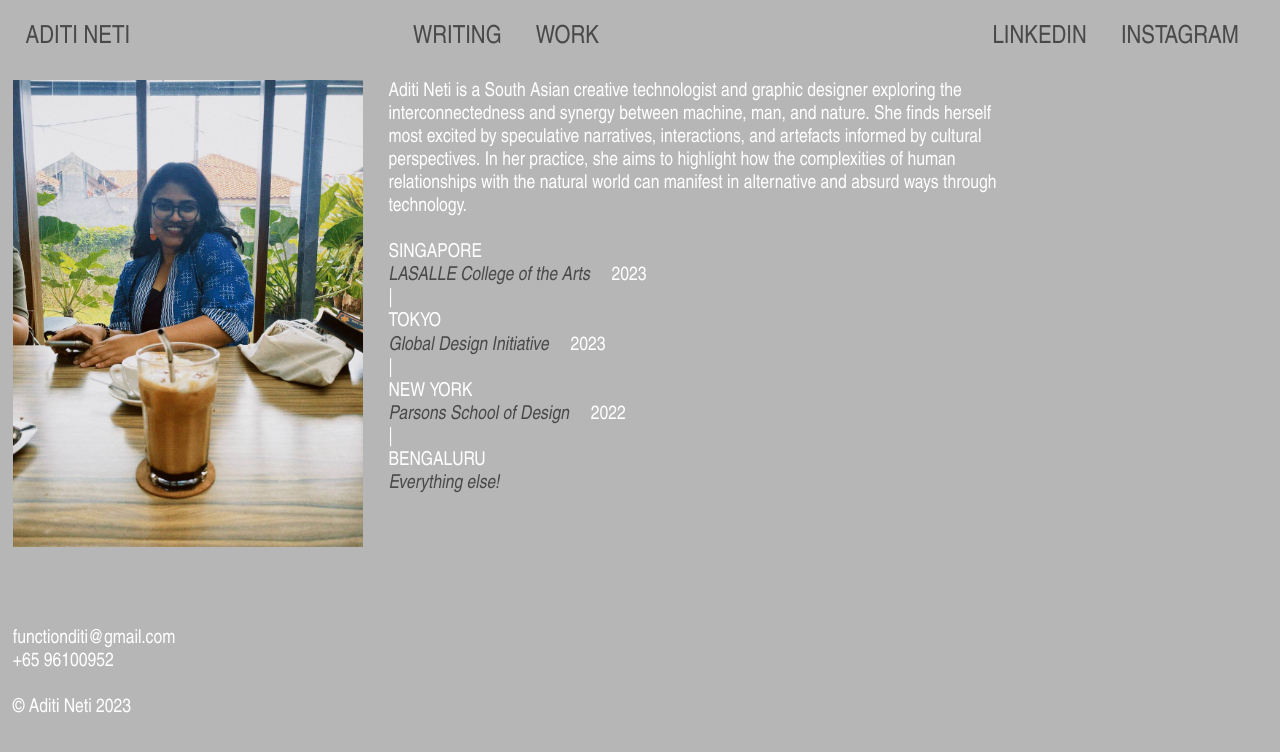
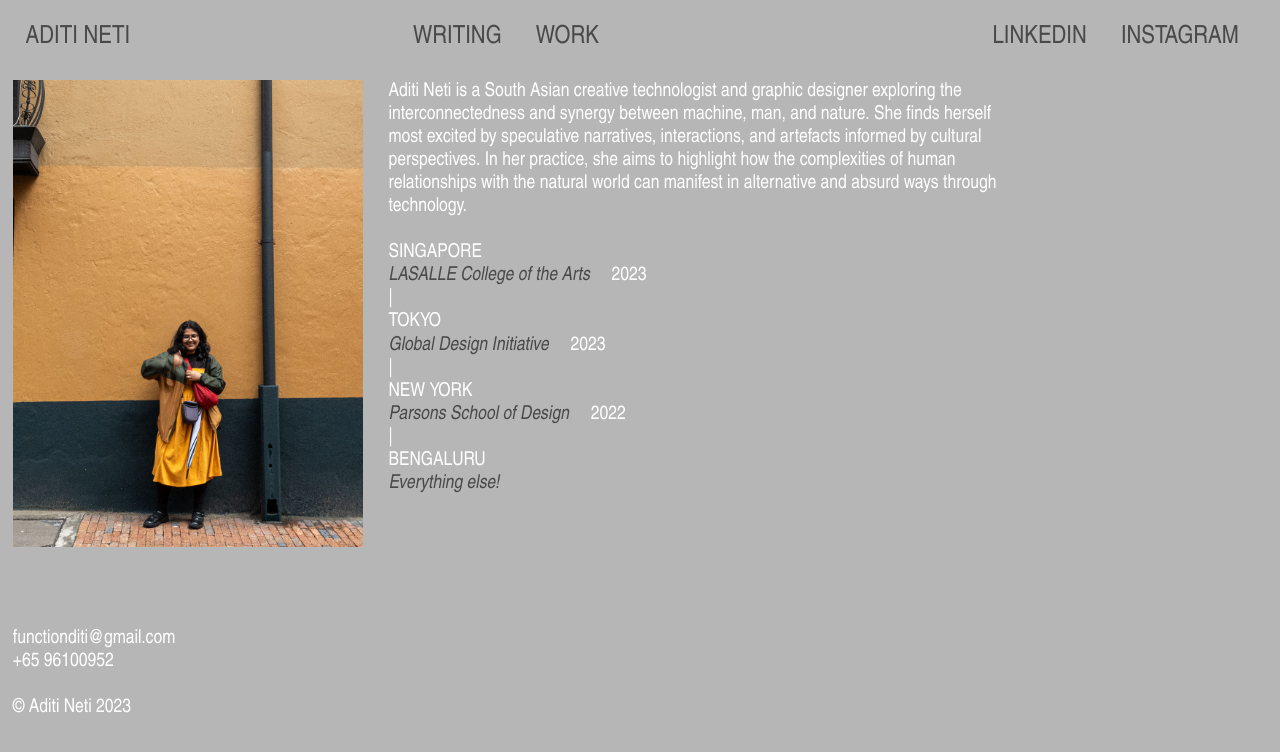
Before and after one commit to functionditi/portfolio, a plain HTML site: page info.html in a window 1280 px wide. Drawn offline with Linux system fonts and the light colour scheme.

Commit message:
update to info

```diff
--- a/info.html
+++ b/info.html
@@ -45,7 +45,7 @@
   </div>
 
 <div class="project">
-  <img class= "passeport margin-top" src="IMG_1196.JPG" alt="photo passeport" srcset="">
+  <img class= "passeport margin-top" src="photoofme.jpg" alt="photo passeport" srcset="">
   <p class="en margin-top">
 
     <span class="proj1">Aditi Neti is a South Asian creative technologist and graphic designer exploring the interconnectedness and synergy between machine, man, and nature. She finds herself most excited by speculative narratives, interactions, and artefacts informed by cultural perspectives. In her practice, she aims to highlight how the complexities of human relationships with the natural world can manifest in alternative and absurd ways through technology.
```
Also changed, not shown: photoofme.jpg (added).
